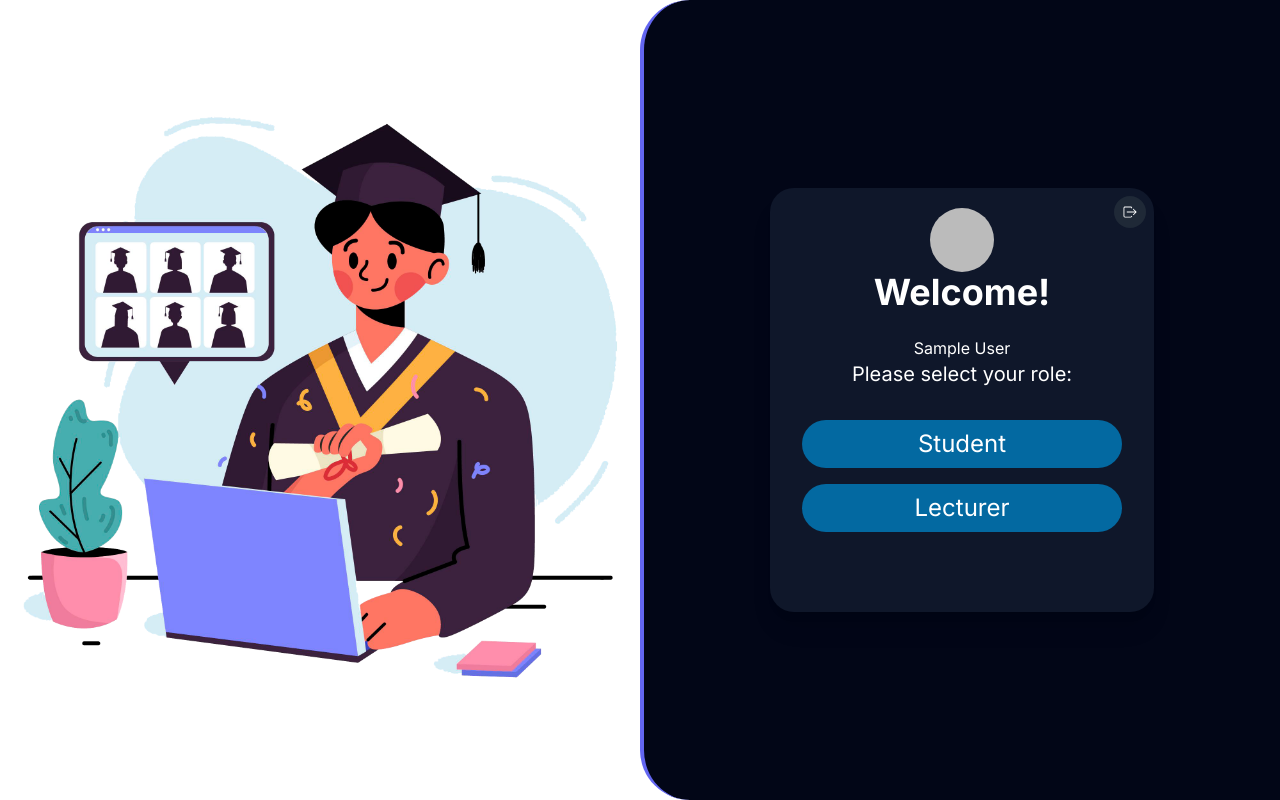
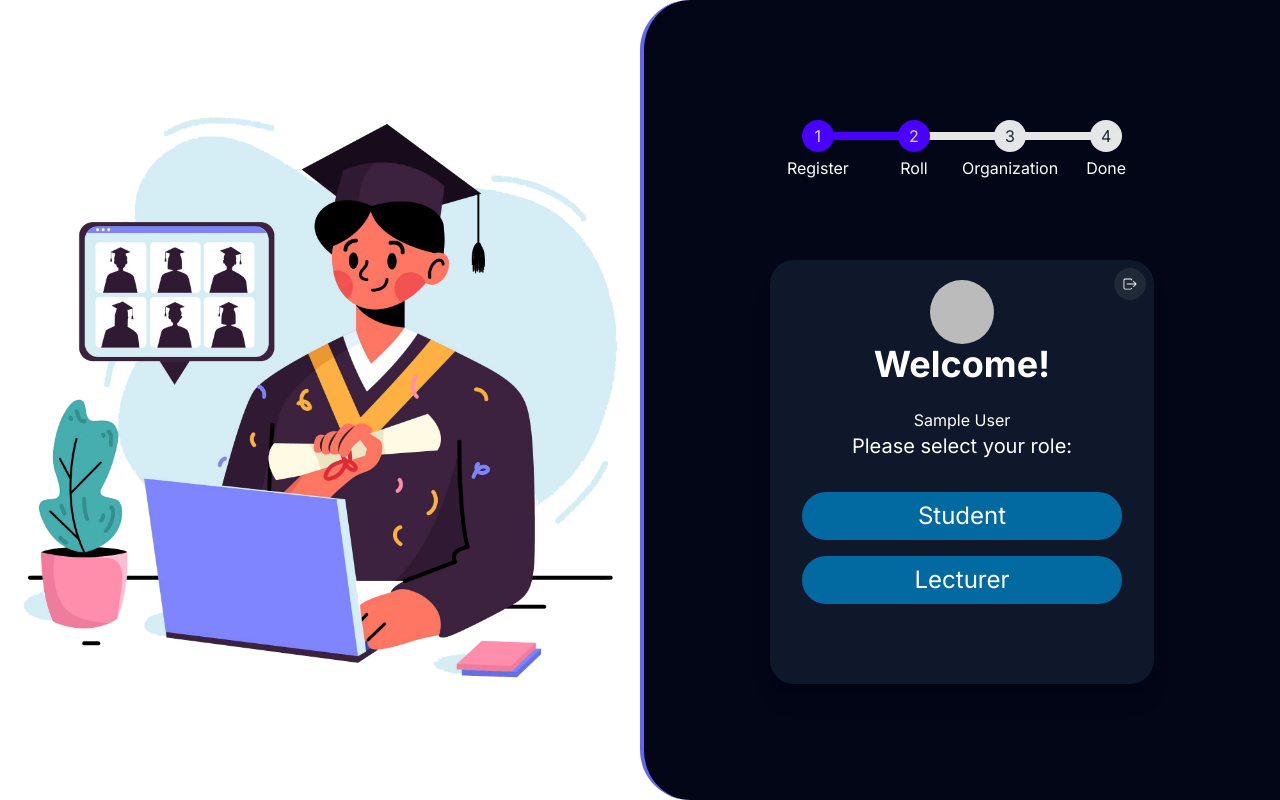
Before and after one commit to shalithamadhuwantha/SAALMS, a Next.js app: page /login/choose in a window 1280 px wide. Built offline with nearby package versions, Linux system fonts and the light colour scheme; no server answers; sample sign-in values are in the browser's storage.

Commit message:
add prograssbar

```diff
--- a/app/login/choose/page.tsx
+++ b/app/login/choose/page.tsx
@@ -33,6 +33,12 @@ const UserTypeSelection: React.FC = () => {
       </div>
 
       <div className="w-full md:w-1/2 flex flex-col justify-center items-center bg-slate-950 text-white p-8 md:rounded-l-[50px] border-l-4 border-indigo-500">
+        <ul className="steps mb-20">
+          <li className="step step-primary">Register</li>
+          <li className="step step-primary">Roll</li>
+          <li className="step">Organization</li>
+          <li className="step">Done</li>
+        </ul>
         <div className="card bg-slate-900 w-96 shadow-xl flex flex-col items-center justify-center pb-20 rounded-3xl">
           <button
             className="absolute top-2 right-2 p-2 bg-gray-800 text-white rounded-full  hover:text-red-600"
@@ -41,7 +47,6 @@ const UserTypeSelection: React.FC = () => {
             }}
           >
             <IoIosLogOut />
-
           </button>
           <Image
             src={session?.user?.image || "/img/default.png"}
```
